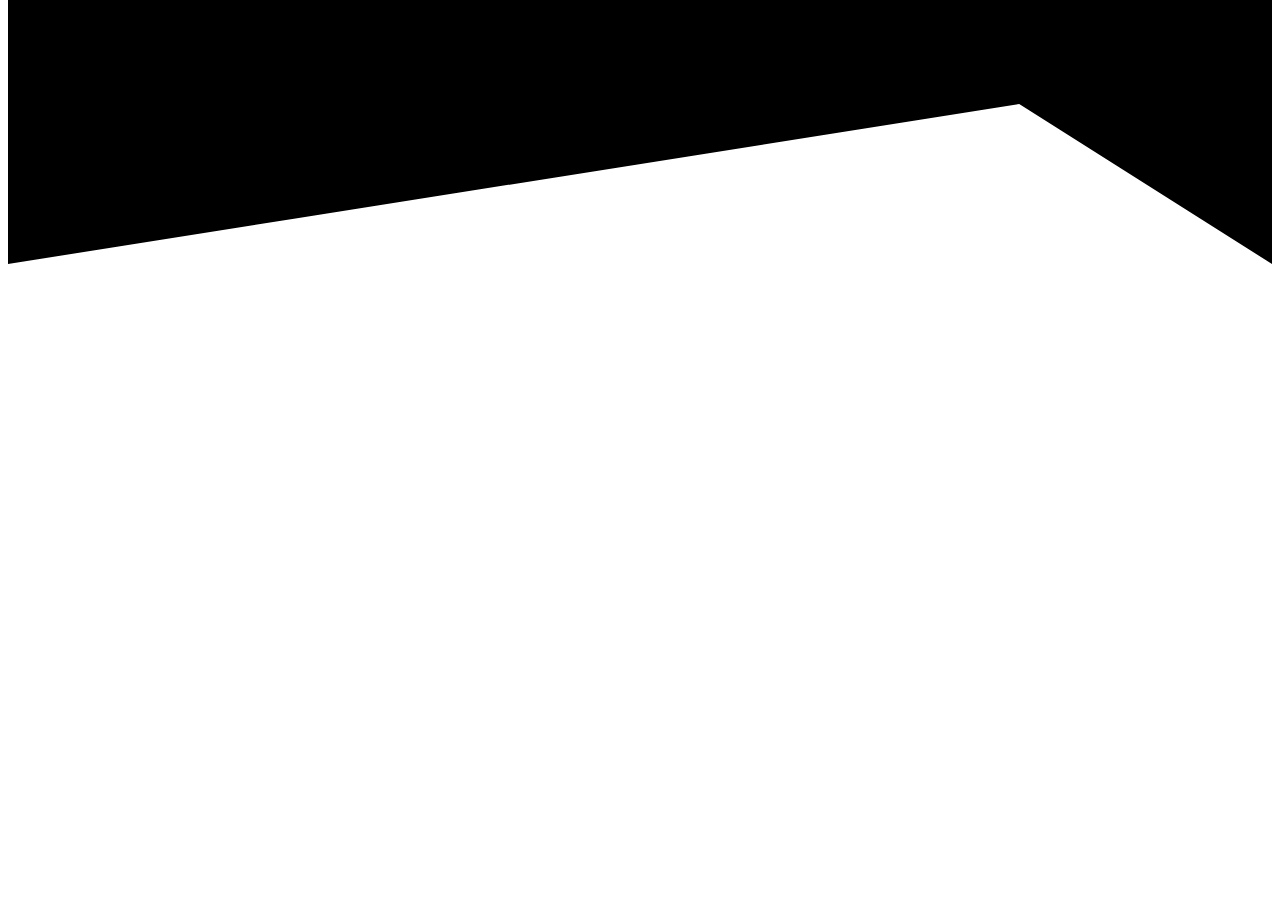
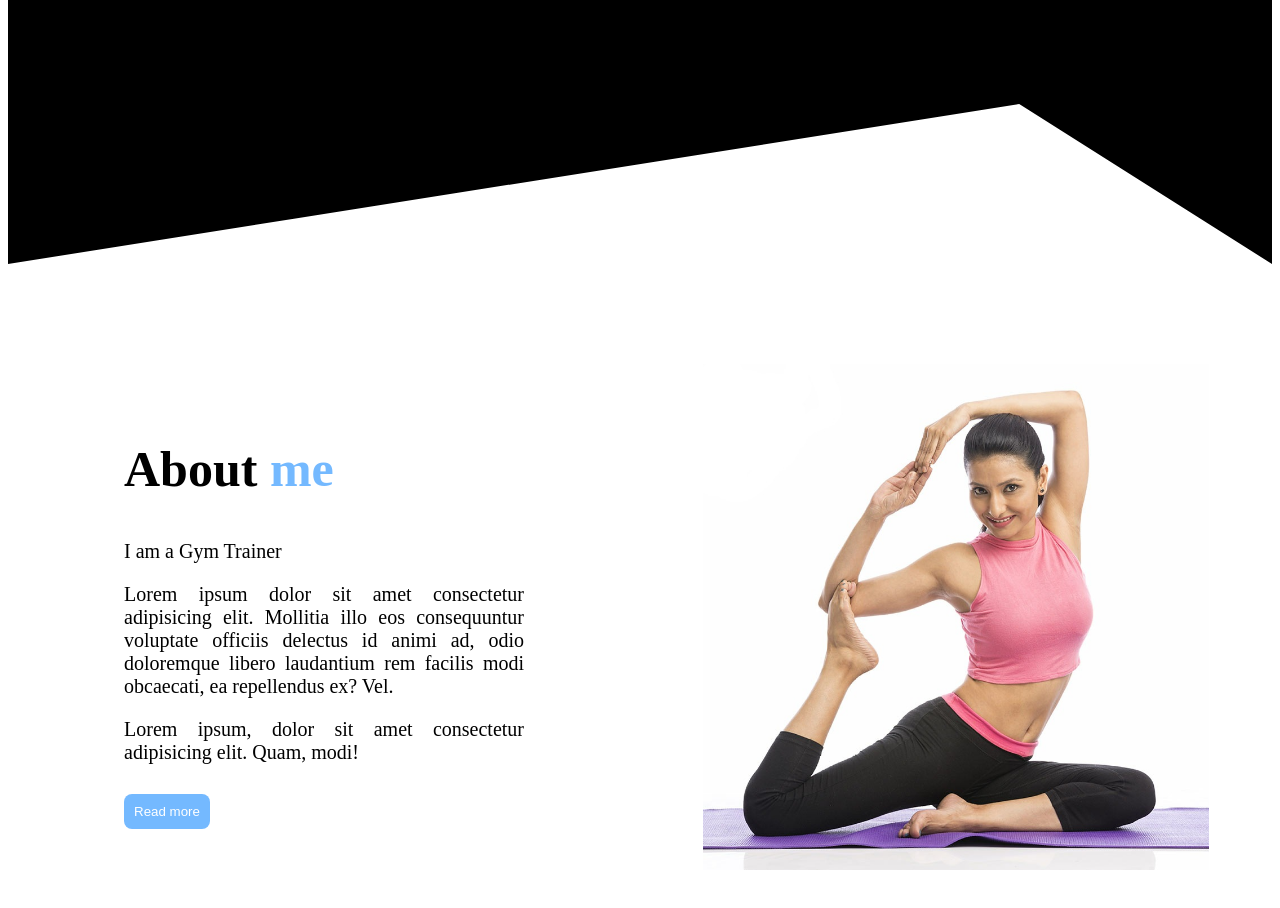
Before and after one commit to BoboMallick/Gym_Web, a plain HTML site: page index.html in a window 1280 px wide. Shown: the part 544-1452 px from the top of the page. Before the commit the page ends 816 px from the top, so only its background shows below. Drawn offline with Linux system fonts and the light colour scheme.

Commit message:
1st section complete

```diff
--- a/index.html
+++ b/index.html
@@ -40,5 +40,24 @@
             </div>
         </div>
     </header>
+
+    <section id="about">
+        <div class="about-row">
+            <div class="about-left-col">
+                <h1>About <span id="blue">me</span></h1>
+                <p id="p-title">I am a Gym Trainer</p>
+                <p>
+                    Lorem ipsum dolor sit amet consectetur adipisicing elit. Mollitia illo eos consequuntur voluptate officiis delectus id animi ad, odio doloremque libero laudantium rem facilis modi obcaecati, ea repellendus ex? Vel.
+                </p>
+                <p>
+                    Lorem ipsum, dolor sit amet consectetur adipisicing elit. Quam, modi!
+                </p>
+                <button class="c-btn">Read more</button>
+            </div>
+            <div class="about-right-col">
+                <img src="img/imgg/img1.jpg" alt="">
+            </div>
+        </div>
+    </section>
 </body>
 </html>
--- a/style.css
+++ b/style.css
@@ -75,3 +75,48 @@ nav{
     border: 1ppx solid #74b9ff;
     border-radius: 8px;
 }
+
+#about {
+    padding: 100px 0px;
+}
+
+.about-row{
+    width: 100%;
+    display: flex;
+    justify-content: space-around;
+    align-items: center;
+}
+
+.about-left-col{
+    flex-basis: 50%;
+    max-width: 400px;
+    margin: auto;
+}
+
+.about-left-col h1{
+    font-size: 50px;
+}
+
+.about-left-col p{
+    font-size: 20px;
+    text-align: justify;
+    margin: 20px 0px;
+}
+
+.about-right-col{
+    flex-basis: 50%;
+    text-align: center;
+}
+
+.about-right-col img{
+    width: 80%;
+}
+
+.c-btn{
+    padding: 10px;
+    margin: 10px 0px;
+    color: white;
+    border: none;
+    background-color: #74b9ff;
+    border-radius: 8px;
+}
```
